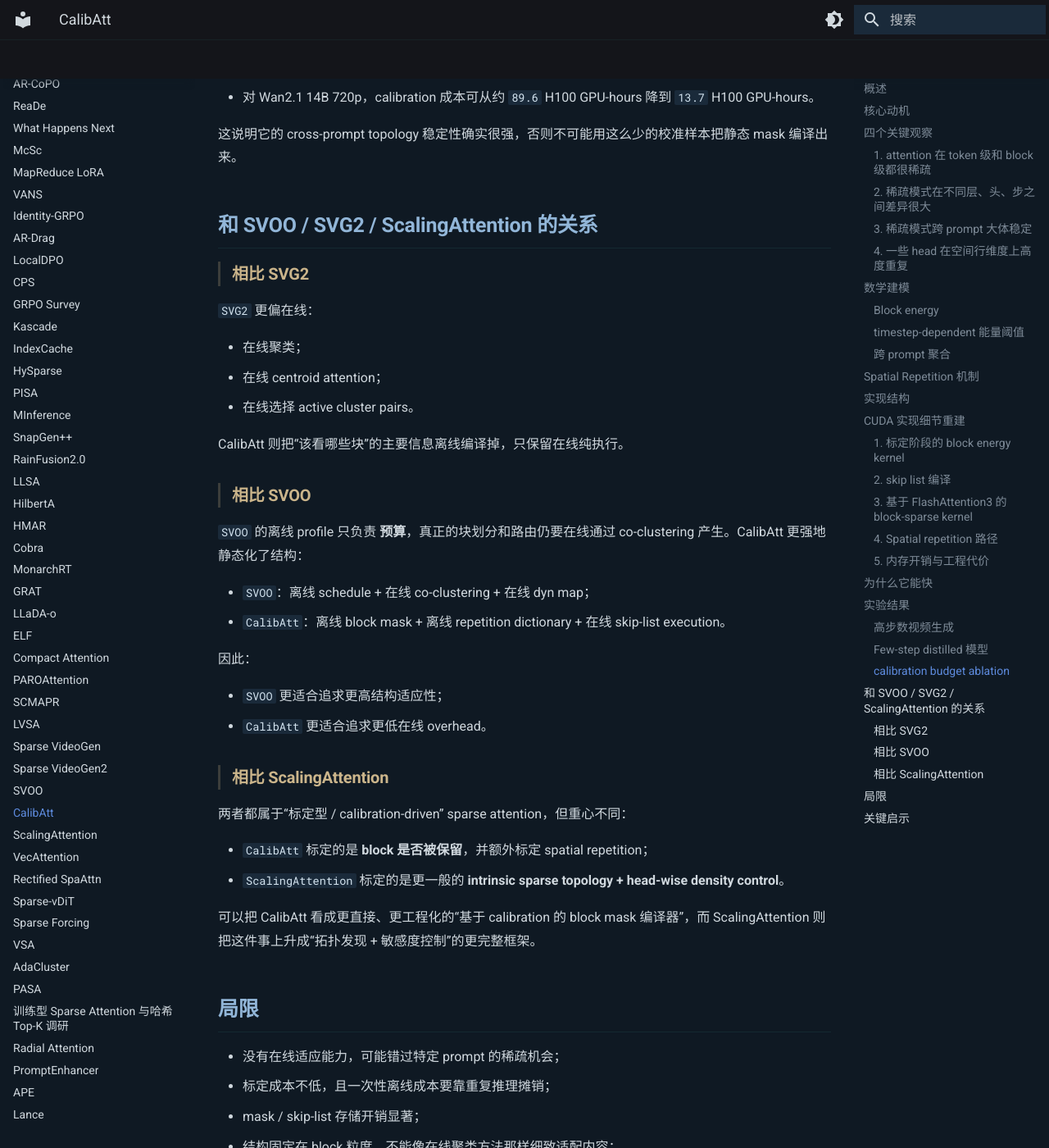
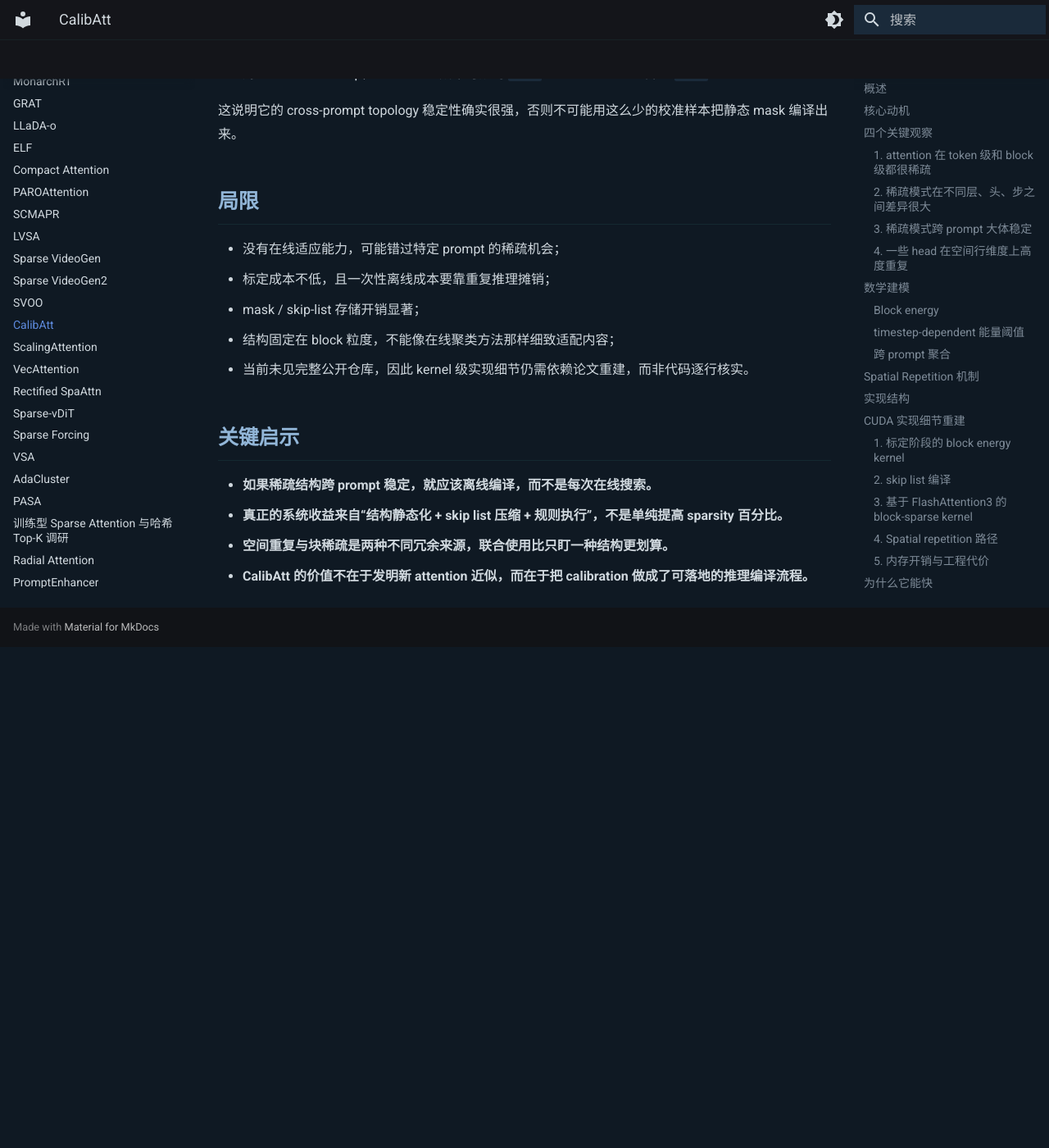
Before and after one commit to YouHuang67/paper-code-notes, an MkDocs documentation site: the page built from docs/paper_reading/calibatt.md, in a window 1280 px wide and 1400 px high, scrolled down 10223 px. Shown: the whole window at 82% size. Built offline with MkDocs 1.6.1 and Material for MkDocs 9.7.7, drawn with Linux system fonts in a browser that asks for light colours; after the commit the page ends 11012 px from its top, so only the background shows below that; some of the changed text lies outside the part shown.

Commit message:
docs: make sparse attention notes self-contained

```diff
--- a/docs/paper_reading/calibatt.md
+++ b/docs/paper_reading/calibatt.md
@@ -24,7 +24,7 @@
 1. **离线标定 block 稀疏结构**：为每个 `(timestep, layer, head)` 生成一个数据无关的块掩码；
 2. **离线标定空间重复 head**：为重复性很强的 head 只算少量 anchor query rows，再把结果广播给邻近行。
 
-和 `SVOO`、`SVG2` 这类在线聚类/在线路由方法相比，CalibAtt 更彻底地把决策前移到离线阶段。在线阶段它不做 query-dependent block search，而是直接读取预编译的 skip list 和重复头字典，把 attention 送进定制 CUDA kernel。论文报告在 Wan 2.1 14B、Mochi 1、LightX2V 上达到最高 **1.58x 端到端加速**，同时保持 VBench 质量和文本对齐。
+在线阶段它不做 query-dependent block search，而是直接读取预编译的 skip list 和重复头字典，把 attention 送进定制 CUDA kernel。论文报告在 Wan 2.1 14B、Mochi 1、LightX2V 上达到最高 **1.58x 端到端加速**，同时保持 VBench 质量和文本对齐。
 
 ## 核心动机
 
@@ -312,7 +312,7 @@
 CalibAtt 的加速不是来自单一来源，而是三部分叠加：
 
 1. **省掉在线 selector**
-   与 SVG2/SVOO 这类在线聚类或在线块选择相比，它没有 runtime route construction。
+   推理阶段没有额外的 runtime route construction。
 2. **skip list 让 block-sparse 执行更规整**
    每个 query block-row 的 active KV blocks 已压成连续区间，避免 metadata 开销太大。
 3. **对重复头直接减少 query 数**
@@ -354,39 +354,6 @@
 
 这说明它的 cross-prompt topology 稳定性确实很强，否则不可能用这么少的校准样本把静态 mask 编译出来。
 
-## 和 SVOO / SVG2 / ScalingAttention 的关系
-
-### 相比 SVG2
-
-`SVG2` 更偏在线：
-
-- 在线聚类；
-- 在线 centroid attention；
-- 在线选择 active cluster pairs。
-
-CalibAtt 则把“该看哪些块”的主要信息离线编译掉，只保留在线纯执行。
-
-### 相比 SVOO
-
-`SVOO` 的离线 profile 只负责 **预算**，真正的块划分和路由仍要在线通过 co-clustering 产生。CalibAtt 更强地静态化了结构：
-
-- `SVOO`：离线 schedule + 在线 co-clustering + 在线 dyn map；
-- `CalibAtt`：离线 block mask + 离线 repetition dictionary + 在线 skip-list execution。
-
-因此：
-
-- `SVOO` 更适合追求更高结构适应性；
-- `CalibAtt` 更适合追求更低在线 overhead。
-
-### 相比 ScalingAttention
-
-两者都属于“标定型 / calibration-driven” sparse attention，但重心不同：
-
-- `CalibAtt` 标定的是 **block 是否被保留**，并额外标定 spatial repetition；
-- `ScalingAttention` 标定的是更一般的 **intrinsic sparse topology + head-wise density control**。
-
-可以把 CalibAtt 看成更直接、更工程化的“基于 calibration 的 block mask 编译器”，而 ScalingAttention 则把这件事上升成“拓扑发现 + 敏感度控制”的更完整框架。
-
 ## 局限
 
 - 没有在线适应能力，可能错过特定 prompt 的稀疏机会；
```
Also changed, not shown: docs/paper_reading/scalingattention.md (+3 -27 lines).
